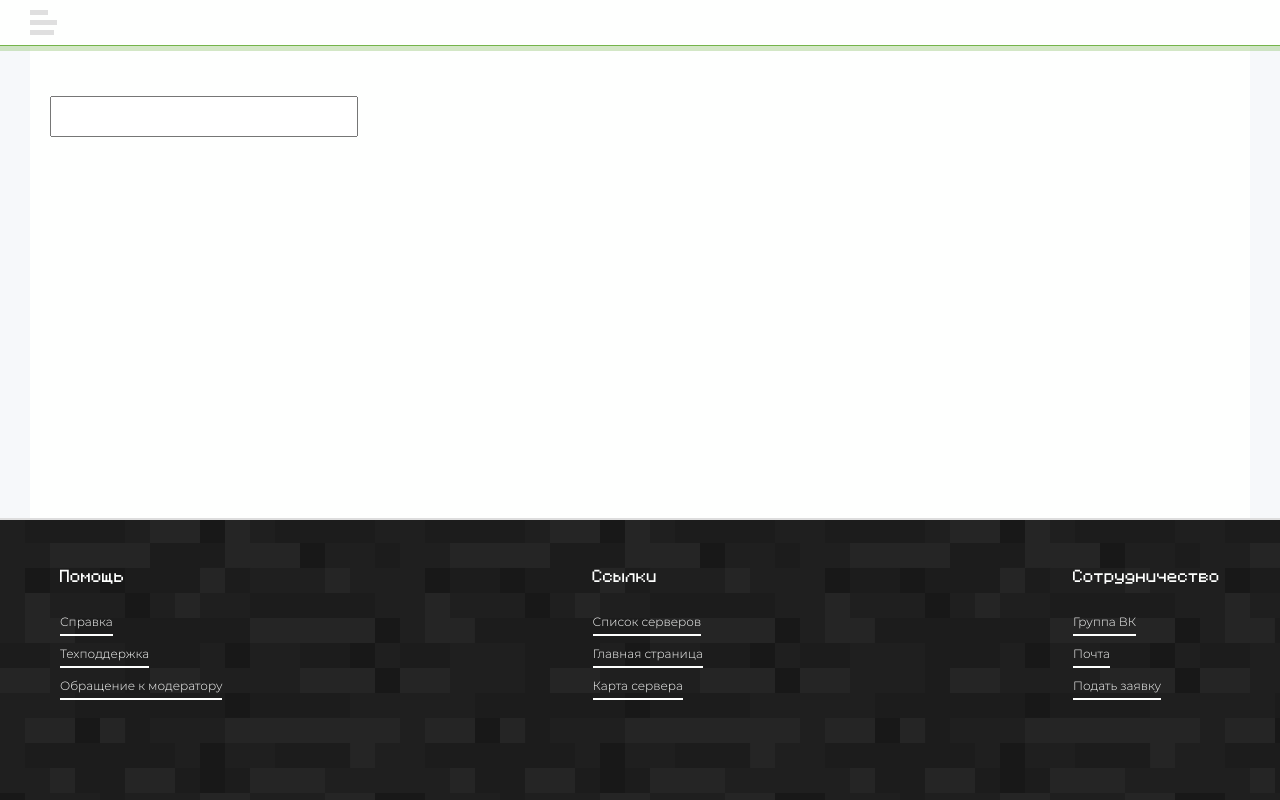
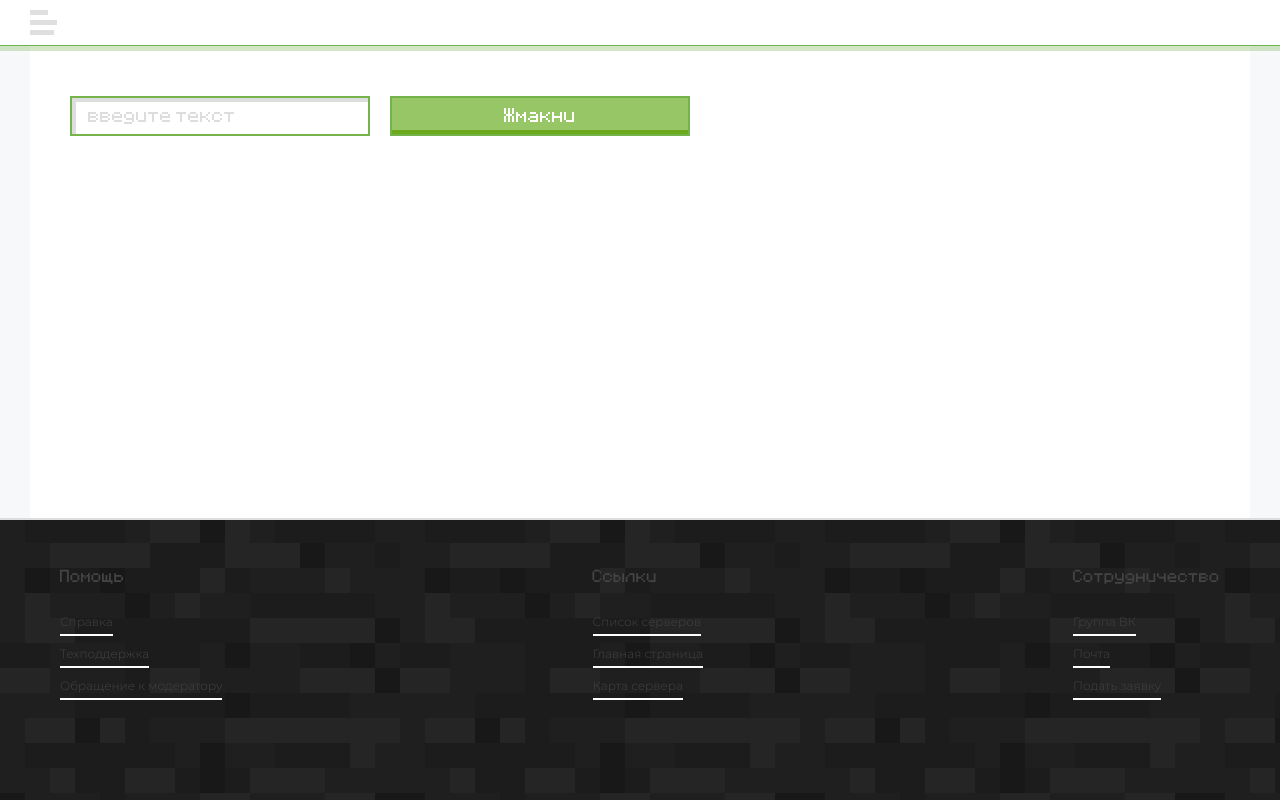
Before and after one commit to pixplaze/pixplaze-webapp, a Vue app: page /login in a window 1280 px wide. Built offline with nearby package versions, Linux system fonts and the light colour scheme; a web font is replaced by a local one.

Commit message:
Disabled outline for `UiInteractive`, changed `CubicButton` `:active` color

```diff
--- a/src/assets/css/colors.css
+++ b/src/assets/css/colors.css
@@ -11,6 +11,10 @@
   --color-green-emerald-semi-light: #41F384;
   --color-green-emerald-semi-dark: #1C9829; /*17DD62*/
   --color-green-emerald-dark: #007B18;
+
+  --color-green-grass-1: #73B349;
+  --color-green-grass-light-1: #97C667;
+  --color-green-grass-dark-1: #6BA81C;
 
   --color-brown-dark: #79553A; /*#55423A*/
   --color-brown-light: #966C4A;
@@ -35,4 +39,7 @@
   --color-minecraft-chat-§7: #AAAAAA;
   --color-minecraft-chat-§8: #555555;
   --color-minecraft-chat-§0: #000000;
+
+  --color-main-font: #444444;
+  --color-main-font-light: var(--color-main-foreground);
 }
--- a/src/assets/css/global.css
+++ b/src/assets/css/global.css
@@ -41,7 +41,7 @@ h3 {
     padding-left: 30px;
     padding-right: 30px;
 
-    font-family: 'Minecraft';
+    font-family: Minecraft, Arial, Helvetica, sans-serif;
     background-color: transparent;
 
     transition-property: box-shadow, border, background-color, padding;
@@ -49,3 +49,12 @@ h3 {
     transition-timing-function: ease-in-out;
     transition-delay: 0s;
 }
+
+::-moz-selection {
+  background: var(--color-green-grass-light);
+}
+
+::selection {
+  color: white;
+  background: var(--color-green-grass-light);
+}
--- a/src/components/pages/LoginPage.vue
+++ b/src/components/pages/LoginPage.vue
@@ -1,14 +1,13 @@
 <script>
 import CubicInput from '@/components/ui/CubicInput'
+import CubicButton from '@/components/ui/CubicButton'
 
 export default {
   name: 'login-page',
   components: {
-    CubicInput
-  },
-  data: () => ({
-
-  })
+    CubicInput,
+    CubicButton
+  }
 }
 
 </script>
@@ -18,8 +17,12 @@ export default {
     <cubic-input
       :id="'test-input'"
       :name="'test-input'"
-      :type="'password'"
+      :type="'text'"
+      :placeholder="'введите текст'"
     />
+    <cubic-button>
+      Жмакни
+    </cubic-button>
   </form>
 </template>
 
@@ -30,7 +33,8 @@ export default {
     padding-bottom: 50px;
   }
 
-  .login-form > input {
-    width: 300px;
+  .login-form > * {
+    margin-left: 20px;
+    margin-bottom: 20px;
   }
 </style>
--- /dev/null
+++ b/src/components/ui/CubicButton.vue
@@ -0,0 +1,63 @@
+<script>
+import UiInteractive from '@/components/ui/UiInteractive';
+
+export default {
+  name: 'cubic-button',
+  components: {
+    UiInteractive
+  },
+  props: {
+    disabled: {
+      type: Boolean,
+      default: false
+    }
+  }
+}
+</script>
+
+<template>
+<ui-interactive class="cubic-button framed" :class="{'disabled': disabled}">
+  <button type="button">
+    <slot></slot>
+  </button>
+</ui-interactive>
+</template>
+
+<style scoped>
+.cubic-button.shadowed {
+  box-shadow: 0 4px 0 #DDDDDD;
+}
+
+.cubic-button.shadowed:hover {
+  box-shadow: 0 0 0 #DDDDDD;
+  transition: .25s ease;
+}
+
+button {
+  cursor: pointer;
+  color: var(--color-main-font-light);
+  background-color: var(--color-green-grass-light-1);
+  border: 2px solid var(--color-green-grass-1);
+  box-shadow: inset 0 -4px 0 var(--color-green-grass-dark-1);
+}
+
+button:active {
+  padding-bottom: 1px;
+  background-color: #73B349;
+  border-color: #97C667;
+  box-shadow: inset 0 0 0 var(--color-green-grass-dark-1);
+  transition: .1s ease;
+}
+
+button:active + ::after {
+  top: -8px;
+  left: -8px;
+  bottom: -8px;
+  right: -8px;
+}
+
+.cubic-button.disabled button {
+  background-color: white;
+  box-shadow: inset 0 -4px 0 black;
+}
+</style>
--- a/src/components/ui/CubicInput.vue
+++ b/src/components/ui/CubicInput.vue
@@ -1,6 +1,11 @@
 <script>
+import UiInteractive from '@/components/ui/UiInteractive'
+
 export default {
   name: 'cubic-input',
+  components: {
+    UiInteractive
+  },
   props: {
     id: {
       type: String,
@@ -13,18 +18,33 @@ export default {
     type: {
       type: String,
       default: 'text'
+    },
+    placeholder: {
+      type: String,
+      required: false
     }
-  }
+  },
 }
 </script>
 
 <template>
-  <input :id="id" :name="name" :type="type">
+  <ui-interactive class="framed">
+    <input :id="id"
+      :name="name"
+      :type="type"
+      :placeholder="placeholder"
+    />
+  </ui-interactive>
 </template>
 
 <style scoped>
 input {
-  height: 35px;
-  /* box-shadow: inset; */
+  color: var(--color-main-font);
+  border: 2px solid var(--color-green-grass);
+  box-shadow: inset 4px 4px 0 0 #DDDDDD;
+}
+
+input::placeholder {
+  color: #DDDDDD;
 }
 </style>
--- /dev/null
+++ b/src/components/ui/UiInteractive.vue
@@ -0,0 +1,97 @@
+<script>
+export default {
+  name: 'ui-interactive'
+}
+</script>
+
+<template>
+  <div class="ui-interactive">
+    <slot></slot>
+  </div>
+</template>
+
+<style>
+:root {
+  --ui-interactive-border-on-hover-width: 2px;
+  --ui-interactive-border-on-focus-width: 4px;
+  --ui-interactive-border-distance: -4px;
+}
+
+.ui-interactive {
+  display: inline-block;
+  box-sizing: border-box;
+  box-shadow: 0 0 0 var(--ui-interactive-border-on-focus-width) transparent;
+}
+
+.ui-interactive > input,
+.ui-interactive > button {
+  position: inherit;
+  z-index: 1;
+  box-sizing: border-box;
+  overflow: hidden;
+
+  height: 40px;
+  width: 300px;
+  padding-left: 16px;
+  padding-right: 16px;
+  outline: none;
+
+  font-family: Minecraft, Arial, Helvetica, sans-serif;
+  font-size: 16px;
+}
+
+/* .ui-interactive:focus-within,
+.ui-interactive:focus-within {
+  box-shadow: 0 0 0 var(--ui-interactive-border-on-focus-width) var(--color-main-font);
+  transition: .25s ease;
+} */
+
+.ui-interactive > input {
+  line-height: 40px;
+}
+
+.ui-interactive > buutton {
+  padding-bottom: 4px;
+}
+
+.framed {
+  position: relative;
+}
+
+.framed:after {
+  content: "";
+  position: absolute;
+  box-sizing: border-box;
+  display: inline-block;
+  z-index: 0;
+
+  top: 0;
+  left: 0;
+  bottom: 0;
+  right: 0;
+
+  border: var(--ui-interactive-border-on-hover-width) solid transparent;
+}
+
+/* .framed:hover:after {
+  top: var(--ui-interactive-border-distance);
+  left: var(--ui-interactive-border-distance);
+  bottom: var(--ui-interactive-border-distance);
+  right: var(--ui-interactive-border-distance);
+
+  border: var(--ui-interactive-border-on-hover-width) solid var(--color-main-font);
+  -webkit-transition: .1s ease-out;
+  -moz-transition: .1s ease-out;
+  -o-transition: .1s ease-out;
+  transition: .1s ease-out;
+} */
+
+.framed:active:after {
+  top: 0;
+  left: 0;
+  bottom: 0;
+  right: 0;
+
+  opacity: 0;
+}
+</style>
```
Also changed, not shown: 1 other file (tests, documents, lock files or other folders).
